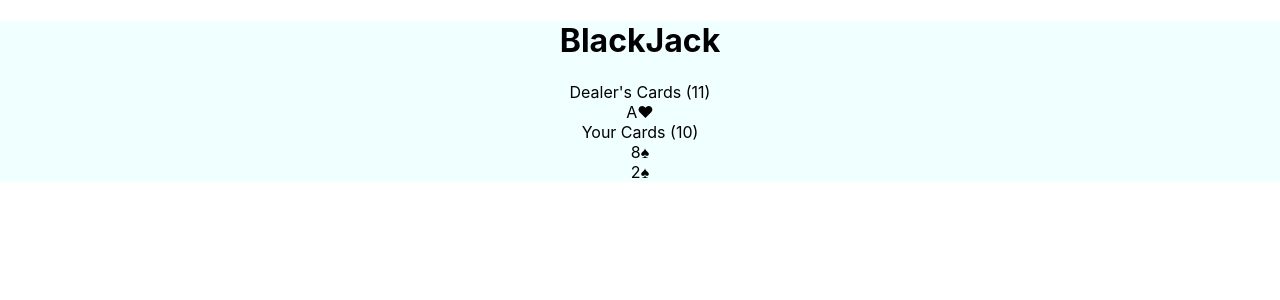
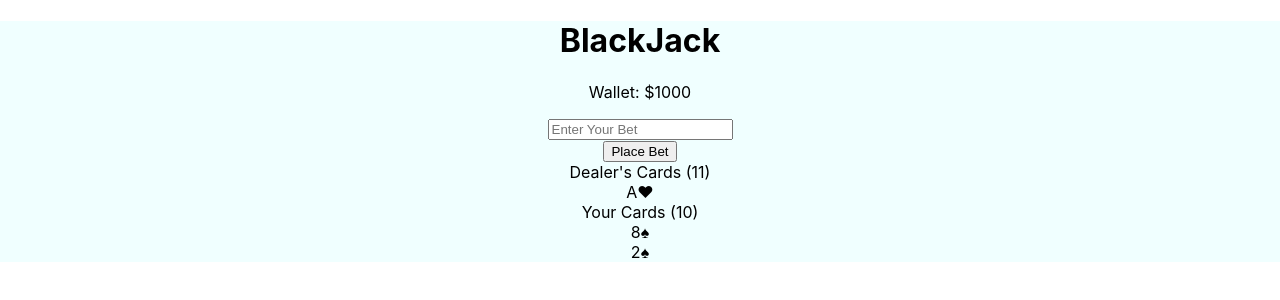
Before and after one commit to moshedabush/blackjack, a React (Create React App) app: page /blackjack in a window 1280 px wide. Shown: the top 300 px of the page. Built offline with nearby package versions, Linux system fonts and the light colour scheme.

Commit message:
bet place,wallet upgrade

```diff
--- a/src/pages/BlackJack.jsx
+++ b/src/pages/BlackJack.jsx
@@ -8,7 +8,9 @@ class BlackJack extends React.Component {
         deck: [],
         dealer: null,
         player: null,
-        wallet: 0,
+        wallet: 1000,
+        message: null,
+        inputValue: '',
     };
 
     componentWillMount = () => {
@@ -21,8 +23,25 @@ class BlackJack extends React.Component {
         this.setState({
             deck: updatedDeck,
             player,
-            dealer
+            dealer,
         })
+    }
+
+    placeBet() {
+        const currentBet = this.state.inputValue;
+        if (currentBet > this.state.wallet) {
+            this.setState({ message: 'Insufficient funds to bet that amount.' });
+        } else if (currentBet % 1 !== 0 || currentBet === 0) {
+            this.setState({ message: 'Please bet whole numbers only.' });
+        } else {
+            const wallet = this.state.wallet - currentBet;
+            this.setState({ wallet, inputValue: '', currentBet });
+        }
+    }
+
+    inputChange(e) {
+        const inputValue = +e.target.value;
+        if (!isNaN(inputValue)) this.setState({ inputValue });
     }
 
     render() {
@@ -31,6 +50,14 @@ class BlackJack extends React.Component {
             <div className="game">
                 <main className="game-container">
                     <h1>BlackJack</h1>
+                    <p>Wallet: ${this.state.wallet}</p>
+                    <div className="message-container">{this.state.message}</div>
+                    <div className="input-bet">
+                        <form>
+                            <input type="text" name="bet" placeholder="Enter Your Bet" value={this.state.inputValue} onChange={this.inputChange.bind(this)} />
+                        </form>
+                        <button onClick={() => { this.placeBet() }}>Place Bet</button>
+                    </div>
                     <div className="dealer">
                         Dealer's Cards ({dealer.count})<br />
                         {dealer.cards.map((card, i) => {
--- a/src/pages/HomePage.jsx
+++ b/src/pages/HomePage.jsx
@@ -3,12 +3,6 @@ import { Link } from "react-router-dom";
 import HomeHeader from "../cmps/HomeHeader.jsx";
 
 export default class HomePage extends React.Component {
-
-    state = {
-    };
-
-    componentDidMount = () => {
-    };
 
     render() {
         return (
@@ -16,14 +10,12 @@ export default class HomePage extends React.Component {
                 <main className="home-container">
                     <HomeHeader />
                     <h1>Welcome to BlackJack!</h1>
-                    Enter your name:
-                    Enter your budget:
-                    <Link to={'/blackjack'}>
-                        Start
+                    <Link to={"/blackjack"} state={this.state}>
+                        Let's Start
                     </Link>
                     <br />
-                     <Link to={'/about'}>
-                     Need to know more about the game?
+                    <Link to={"/about"}>
+                        Need to know more about the game?
                     </Link>
                 </main>
             </div>
```
